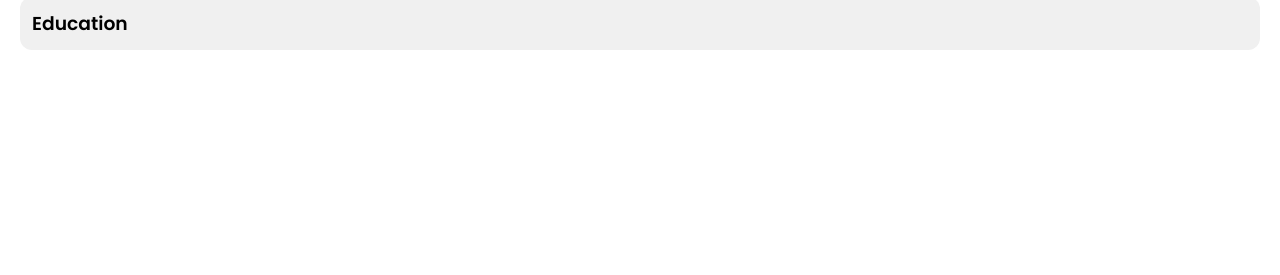
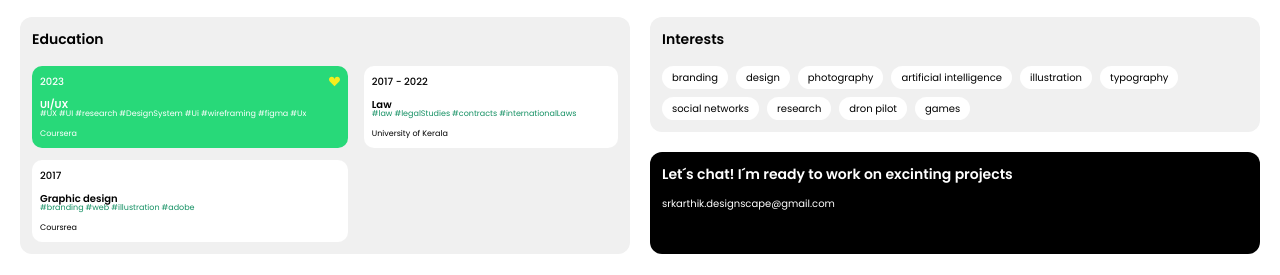
Before and after one commit to zavirukhin/front-end-entrance-exam, a plain HTML site: page index.html in a window 1280 px wide. Shown: the part 522-797 px from the top of the page. Drawn offline with Linux system fonts and the light colour scheme.

Commit message:
feat: done task

```diff
--- a/index.css
+++ b/index.css
@@ -22,6 +22,13 @@ header > img, .container-cv, .container-languages {
 main {
   display: flex;
   gap: 20px;
+  margin-bottom: 20px;
+}
+
+footer {
+  display: grid;
+  grid-template-columns: 1fr 1fr;
+  column-gap: 20px;
 }
 
 h1 {
@@ -65,6 +72,12 @@ h3 {
 .font-10p-m-104lh {
   font-size: 10px;
   line-height: 104%;
+}
+
+.font-10p-r-150lh {
+  font-size: 10px;
+  line-height: 150%;
+  font-weight: 400;
 }
 
 .font-8p-m-150lh {
@@ -114,7 +127,7 @@ h3 {
   gap: 10px;
 }
 
-.container-job {
+.container-small {
   display: flex;
   gap: 8px;
   border-radius: 10px;
@@ -123,12 +136,12 @@ h3 {
   background: #fff;
 }
 
-.container-job:first-of-type {
+.experiences-list > .container-small:first-of-type, .education-wrapper:first-of-type > .container-small {
   background: #28D979;
   color: #fff;
 }
 
-.job-time {
+.container-small-header {
   display: flex;
   justify-content: space-between;
   align-items: center;
@@ -212,7 +225,70 @@ h3 {
   margin-left: 7px;
 }
 
+.education-tag-list {
+  display: flex;
+  flex-wrap: wrap;
+  padding: 0px;
+  margin: 0px;
+  list-style-type: none;
+  margin-top: -4px;
+  column-gap: 2px;
+}
+
+.education-description {
+  display: grid;
+  grid-template-columns: minmax(116px, auto) minmax(116px, auto);
+  column-gap: 16px;
+  row-gap: 12px;
+}
+
+.education-tag-list-text-color {
+  color: #149063;
+}
+
+.interest-list {
+  display: flex;
+  gap: 8px;
+  padding: 0px;
+  margin: 0px;
+  list-style: none;
+  flex-wrap: wrap;
+}
+
+.interest-list > li {
+  background: #fff;
+  padding: 4px 10px;
+  border-radius: 40px;
+}
+
+.combine-interest-contact {
+  display: flex;
+  flex-direction: column;
+  gap: 20px;
+}
+
+.container-contact {
+  height: 100%;
+  background: #000;
+  color: #fff;
+  gap: 11px;
+}
+
+.container-contact > a {
+  text-decoration-line: none;
+  color: #fff;
+}
+
 @media screen and (max-width: 590px) {
+  main {
+    flex-direction: column;
+  }
+
+  footer {
+    grid-template-columns: 1fr;
+    row-gap: 20px;
+  }
+
   .container-cv {
     flex: 1;
   }
@@ -220,4 +296,27 @@ h3 {
   .container-languages {
     flex-basis: 100%;
   }
+
+  .container-tools {
+    padding: 12px;
+  }
+
+  .tools-list {
+    flex-direction: row;
+    justify-content: space-evenly;
+  }
+
+  .img-tools {
+    min-height: 111px;
+  }
 }
+
+@media screen and (max-width: 370px) {
+  .job-description {
+    grid-template-columns: auto auto;
+  }
+
+  .education-description {
+    grid-template-columns: auto;
+  }
+}
--- a/index.html
+++ b/index.html
@@ -33,8 +33,8 @@
     <div class="container container-experiences">
       <h2>Experience</h2>
       <div class="experiences-list">
-        <div class="container-job">
-          <div class="job-time font-8p-m-150lh">
+        <div class="container-small">
+          <div class="container-small-header font-8p-m-150lh">
             <span>Jun. 2023 - Present</span>
             <span class="job-current-mark">most recent</span>
           </div>
@@ -53,8 +53,8 @@
             </ul>
           </div>
         </div>
-        <div class="container-job">
-          <div class="job-time font-8p-m-150lh">
+        <div class="container-small">
+          <div class="container-small-header font-8p-m-150lh">
             <span>2017 - Present</span>
           </div>
           <div class="job-description">
@@ -71,8 +71,8 @@
             </ul>
           </div>
         </div>
-        <div class="container-job">
-          <div class="job-time font-8p-m-150lh">
+        <div class="container-small">
+          <div class="container-small-header font-8p-m-150lh">
             <span>Sep. 2021 - Jun. 2023</span>
           </div>
           <div class="job-description">
@@ -137,7 +137,86 @@
   </main>
   <footer>
     <div class="container">
-      <h3>Education</h3>
+      <h2>Education</h2>
+      <div class="education-description">
+        <div class="education-wrapper">
+          <div class="container-small">
+            <div class="container-small-header font-10p-m-150lh">
+              <span>2023</span>
+              <img src="./static/logo/heart.svg" alt="heart">
+            </div>
+            <div>
+              <h3 class="font-10p-m-150lh">UI/UX</h3>
+              <ul class="education-tag-list font-8p-r-150lh">
+                <li>#UX</li>
+                <li>#UI</li>
+                <li>#research</li>
+                <li>#DesignSystem</li>
+                <li>#Ui</li>
+                <li>#wireframing</li>
+                <li>#figma</li>
+                <li>#Ux</li>
+              </ul>
+            </div>
+            <span class="font-8p-r-150lh">Coursera</span>
+          </div>
+        </div>
+        <div class="education-wrapper">
+          <div class="container-small">
+            <div class="container-small-header font-10p-m-150lh">
+              <span>2017 - 2022</span>
+            </div>
+            <div>
+              <h3 class="font-10p-m-150lh">Law</h3>
+              <ul class="education-tag-list education-tag-list-text-color font-8p-r-150lh">
+                <li>#law</li>
+                <li>#legalStudies</li>
+                <li>#contracts</li>
+                <li>#internationalLaws</li>
+              </ul>
+            </div>
+            <span class="font-8p-r-150lh">University of Kerala</span>
+          </div>
+        </div>
+        <div class="education-wrapper">
+          <div class="container-small">
+            <div class="container-small-header font-10p-m-150lh">
+              <span>2017</span>
+            </div>
+            <div>
+              <h3 class="font-10p-m-150lh">Graphic design</h3>
+              <ul class="education-tag-list education-tag-list-text-color font-8p-r-150lh">
+                <li>#branding</li>
+                <li>#web</li>
+                <li>#illustration</li>
+                <li>#adobe</li>
+              </ul>
+            </div>
+            <span class="font-8p-r-150lh">Coursrea</span>
+          </div>
+        </div>
+      </div>
+    </div>
+    <div class="combine-interest-contact">
+      <div class="container">
+        <h2>Interests</h2>
+        <ul class="interest-list font-10p-r-150lh">
+          <li>branding</li>
+          <li>design</li>
+          <li>photography</li>
+          <li>artificial intelligence</li>
+          <li>illustration</li>
+          <li>typography</li>
+          <li>social networks</li>
+          <li>research</li>
+          <li>dron pilot</li>
+          <li>games</li>
+        </ul>
+      </div>
+      <div class="container container-contact">
+        <h2>Let&#180;s chat! I&#180;m ready to work on excinting projects</h2>
+        <a class="font-10p-r-150lh" href="mailto:srkarthik.designscape@gmail.com">srkarthik.designscape@gmail.com</a>
+      </div>
     </div>
   </footer>
   <script src="./index.js"></script>
```
Also changed, not shown: static/logo/heart.svg (added).
